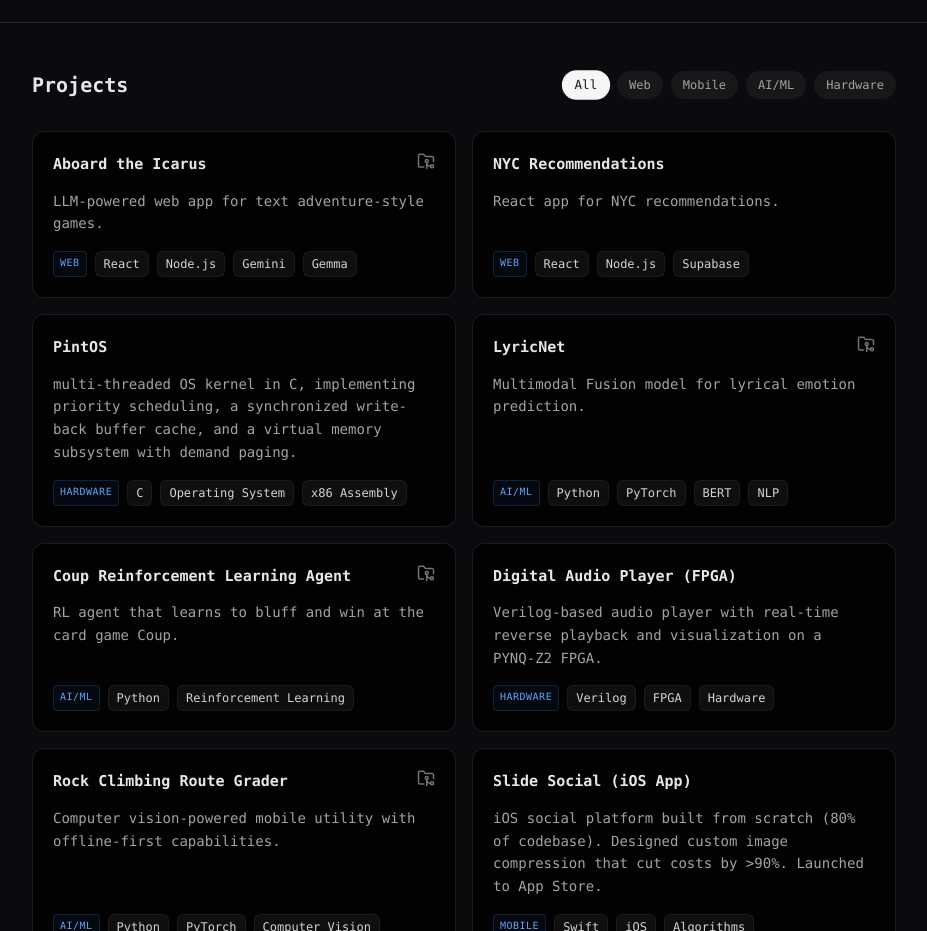
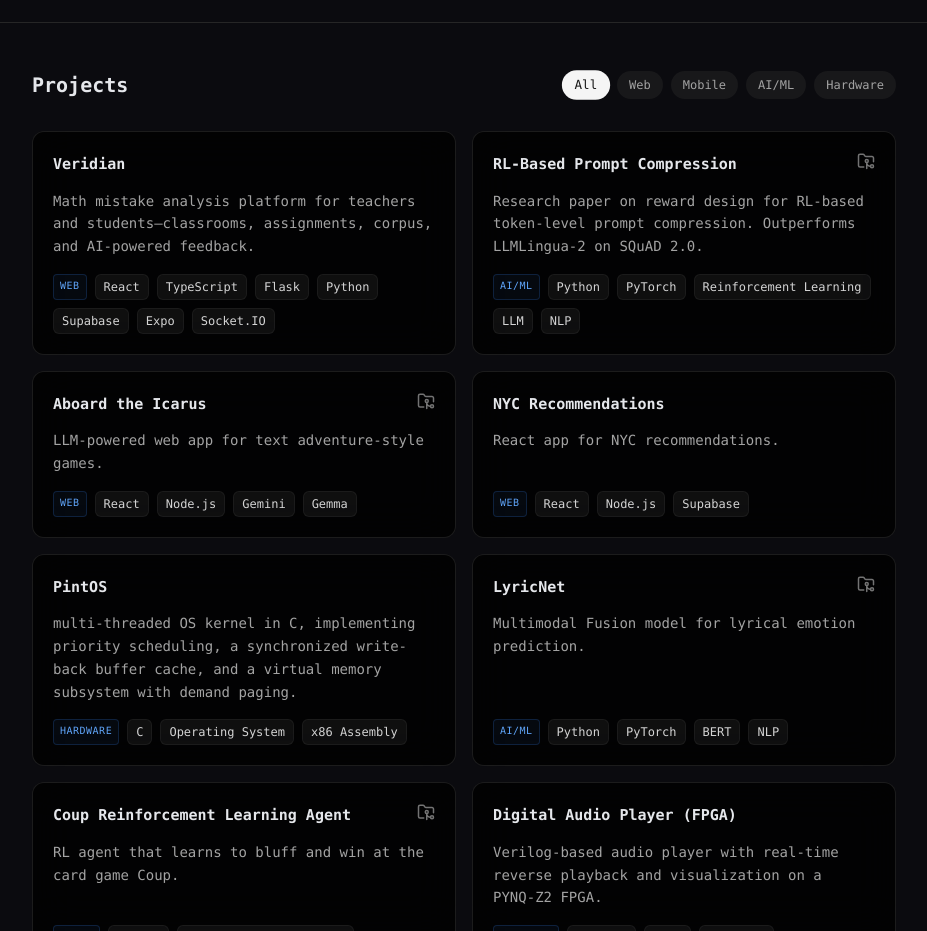
Before and after one commit to ethanharianto/ethanharianto.github.io, a React (Vite) app: page / in a window 1280 px wide. Shown: the part 1580-2511 px from the top of the page, without its empty margins (176-1103 px from the left). Built offline with nearby package versions, Linux system fonts and the light colour scheme.

Commit message:
Add Veridian and CS234 RL prompt compression projects

```diff
--- a/src/data/projects.ts
+++ b/src/data/projects.ts
@@ -16,19 +16,45 @@ export interface Project {
 
 export const projects: Project[] = [
     {
+        title: "Veridian",
+        description: "Math mistake analysis platform for teachers and students—classrooms, assignments, corpus, and AI-powered feedback.",
+        longDescription: "Full-stack platform where teachers create classrooms and assignments (including PDF→LaTeX conversion and problem detection), manage a corpus, and students work through problems on a canvas with LLM-powered mistake analysis, red-dot annotations, and Socratic chat. Shared Supabase backend; Veridian design system (forest theme, design tokens) on teacher and student UIs.",
+        tags: ["React", "TypeScript", "Flask", "Python", "Supabase", "Expo", "Socket.IO"],
+        github: "", // add if public
+        demoUrl: "", // add if you have one
+        category: "Web",
+        images: [],
+        challenges: [
+            "Orchestrating PDF→LaTeX conversion with parallel workers and AI problem detection.",
+            "Mistake analysis pipeline: OCR, LLM analysis, verification, reconciliation, and coordinate detection for overlay.",
+            "Unifying design tokens and UI primitives across teacher (React) and student (Expo) apps."
+        ],
+        outcomes: [
+            "Teachers can create assignments from PDFs in seconds with auto-detected problems.",
+            "Students get annotated mistake feedback and Socratic tutoring in one flow.",
+            "Single design system (Veridian) and shared Supabase across teacher and student apps."
+        ]
+    },
+    {
+        title: "RL-Based Prompt Compression",
+        description: "Research paper on reward design for RL-based token-level prompt compression. Outperforms LLMLingua-2 on SQuAD 2.0.",
+        longDescription: "Studied reward design for RL-based prompt compression using a frozen DistilRoBERTa encoder with a trainable head that emits binary keep/drop decisions. Identified and addressed two reward pathologies: keep/drop asymmetry in per-token KL rewards and faithfulness mismatch from ground-truth comparison. A 2x2x2 factorial over algorithm (REINFORCE, MCTS), reward (harmonic, gated), and learning rate showed reward function choice had larger effect than algorithm on compression--faithfulness tradeoff. Best config achieves 74% compression while preserving 90-95% of task F1. Teacher-forced cross-entropy dense reward provides 2x sample efficiency.",
+        tags: ["Python", "PyTorch", "Reinforcement Learning", "LLM", "NLP"],
+        github: "https://github.com/ethanfarah/cs234-submission",
+        category: "AI/ML",
+        outcomes: [
+            "Outperforms LLMLingua-2 on SQuAD 2.0 (note: different evaluation protocols)",
+            "Best config: 74% compression, 90-95% task F1 preserved",
+            "MCTS+CE at 2000 episodes surpasses 4000-episode harmonic baseline on all metrics (2x sample efficiency)"
+        ]
+    },
+    {
         title: "Aboard the Icarus",
         description: "LLM-powered web app for text adventure-style games.",
         longDescription: "A web app that uses LLMs to generate text adventure-style games. Users can dictate the story with their responses and the LLM will generate the next scene based on the user's stats and current status.",
         tags: ["React", "Node.js", "Gemini", "Gemma"],
         github: "https://github.com/ethanharianto/aboard-the-icarus",
-        category: "Web",
-        images: [],
-        challenges: [
-            "Implementing a LLM pipeline when the LLM tokens are exhausted."
-        ],
-        // outcomes: [
-        //     "Successfully implemented a LLM pipeline when the LLM tokens are exhausted."
-        // ]
+        category: "Web"
     },
     {
         title: "NYC Recommendations",
```
